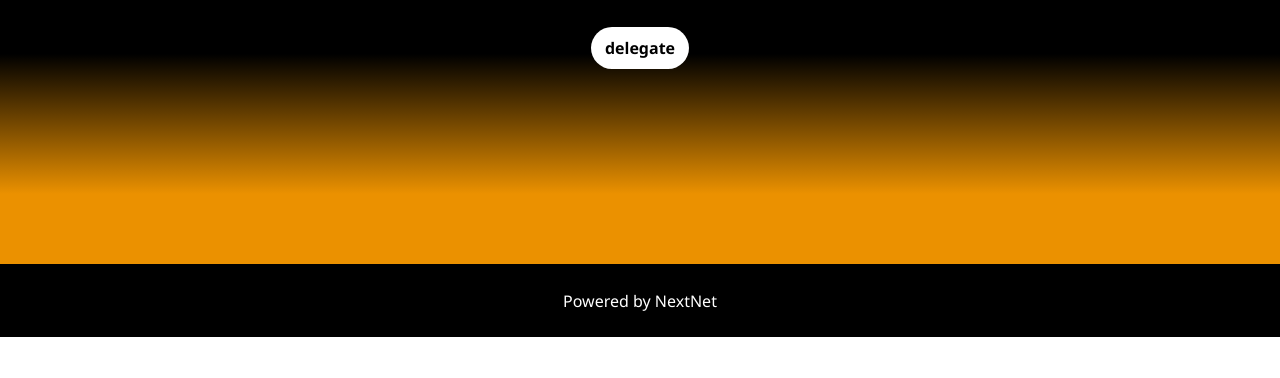
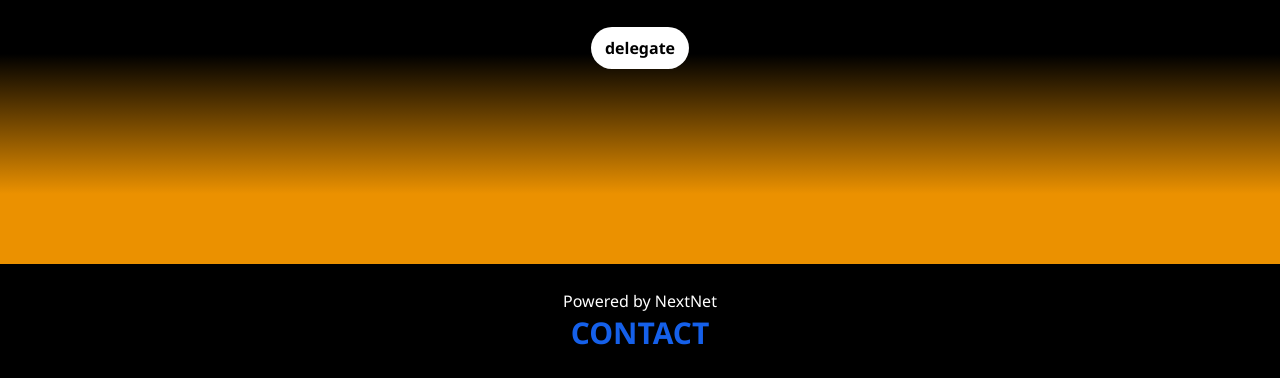
Before and after one commit to salatinalessandro/NextNet, a plain HTML site: page index.html in a window 1280 px wide. Shown: the part 511-889 px from the top of the page. Before the commit the page ends 848 px from the top, so only its background shows below. Drawn offline with Linux system fonts and the light colour scheme.

Commit message:
add contact button

```diff
--- a/index.html
+++ b/index.html
@@ -29,6 +29,7 @@
 
     <div class="footer">
         <p>Powered by NextNet</p>
+        <a id="contact" href="mailto:nextnetclientservice@gmail.com">CONTACT</a>
     </div>
 </body>
 </html>
--- a/style.css
+++ b/style.css
@@ -44,3 +44,12 @@
     padding-top: 2%;
     padding-bottom: 2%;
 }
+
+
+#contact {
+    margin-top: 20px;
+    text-decoration: none;
+    color: #1560EA;
+    font-weight: 900;
+    font-size: 30px;
+}
```
